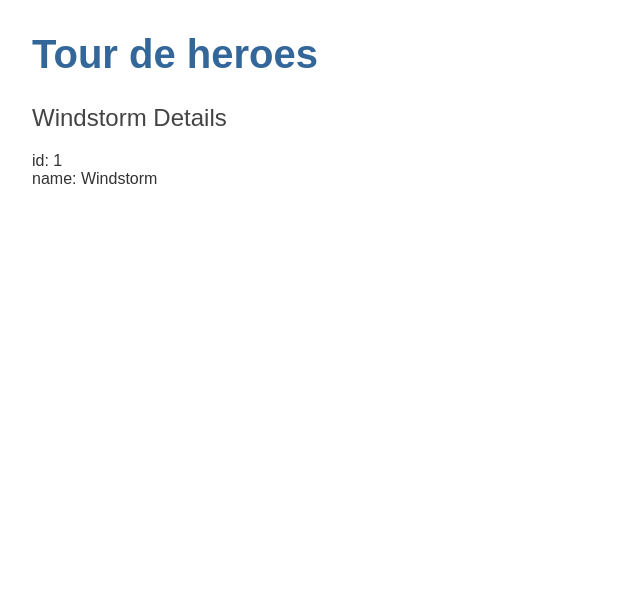
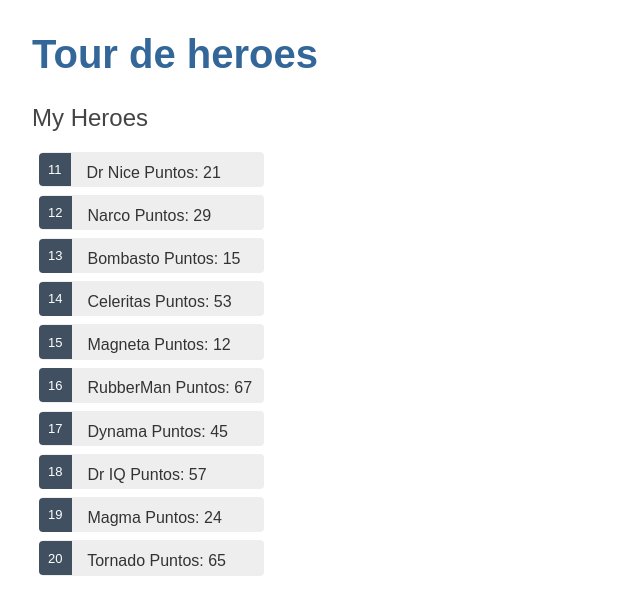
Before and after one commit to LuisGLopez/AngularHeroes, an Angular app: page / in a window 1280 px wide. Shown: the top 614 px of the page, without its empty margins (0-640 px from the left). Built offline with nearby package versions, Linux system fonts and the light colour scheme.

Commit message:
Parte 2 terminada

```diff
--- a/src/app/app.module.ts
+++ b/src/app/app.module.ts
@@ -1,5 +1,6 @@
 import { BrowserModule } from '@angular/platform-browser';
 import { NgModule } from '@angular/core';
+import { FormsModule } from '@angular/forms';
 
 import { AppRoutingModule } from './app-routing.module';
 import { AppComponent } from './app.component';
@@ -12,6 +13,7 @@ import { HeroesComponent } from './heroes/heroes.component';
   ],
   imports: [
     BrowserModule,
+    FormsModule,
     AppRoutingModule
   ],
   providers: [],
--- a/src/app/hero.ts
+++ b/src/app/hero.ts
@@ -1,4 +1,5 @@
 export interface Hero {
     id: number;
     name: string;
+    points: number;
   }
--- a/src/app/heroes/heroes.component.css
+++ b/src/app/heroes/heroes.component.css
@@ -0,0 +1,44 @@
+/* HeroesComponent's private CSS styles */
+.heroes {
+    margin: 0 0 2em 0;
+    list-style-type: none;
+    padding: 0;
+    width: 15em;
+  }
+  .heroes li {
+    cursor: pointer;
+    position: relative;
+    left: 0;
+    background-color: #EEE;
+    margin: .5em;
+    padding: .3em 0;
+    height: 1.6em;
+    border-radius: 4px;
+  }
+  .heroes li:hover {
+    color: #607D8B;
+    background-color: #DDD;
+    left: .1em;
+  }
+  .heroes li.selected {
+    background-color: #CFD8DC;
+    color: white;
+  }
+  .heroes li.selected:hover {
+    background-color: #BBD8DC;
+    color: white;
+  }
+  .heroes .badge {
+    display: inline-block;
+    font-size: small;
+    color: white;
+    padding: 0.8em 0.7em 0 0.7em;
+    background-color:#405061;
+    line-height: 1em;
+    position: relative;
+    left: -1px;
+    top: -4px;
+    height: 1.8em;
+    margin-right: .8em;
+    border-radius: 4px 0 0 4px;
+  }
--- a/src/app/heroes/heroes.component.html
+++ b/src/app/heroes/heroes.component.html
@@ -1,3 +1,26 @@
-<h2>{{hero.name}} Details</h2>
+<!--<h2>{{hero.name | uppercase}} Details</h2>
 <div><span>id: </span>{{hero.id}}</div>
 <div><span>name: </span>{{hero.name}}</div>
+<div><span>points: </span>{{hero.points}}</div>
+-->
+<h2>My Heroes</h2>
+<ul class="heroes">
+  <li *ngFor="let hero of heroes"
+    [class.selected]="hero === selectedHero"
+    (click)="onSelect(hero)">
+    <span class="badge">{{hero.id}}</span> {{hero.name}} <span>Puntos: </span>{{hero.points}}
+  </li>
+</ul>
+
+<div *ngIf="selectedHero">
+
+  <h2>{{selectedHero.name | uppercase}} Details</h2>
+  <div><span>id: </span>{{selectedHero.id}}</div>
+  <div><span>points: </span>{{selectedHero.points}}</div>
+  <div>
+    <label>name:
+      <input [(ngModel)]="selectedHero.name" placeholder="name"/>
+    </label>
+  </div>
+
+</div>
--- a/src/app/heroes/heroes.component.ts
+++ b/src/app/heroes/heroes.component.ts
@@ -1,21 +1,24 @@
 import { Component, OnInit } from '@angular/core';
 import { Hero } from '../hero';
+import { HEROES } from '../mock-heroes';
 
 @Component({
   selector: 'app-heroes',
   templateUrl: './heroes.component.html',
   styleUrls: ['./heroes.component.css']
 })
+
 export class HeroesComponent implements OnInit {
 
-  hero: Hero = {
-    id: 1,
-    name: 'Windstorm'
-  };
+  heroes = HEROES;
+  selectedHero: Hero;
 
   constructor() { }
 
-  ngOnInit(): void {
+  ngOnInit() {
   }
 
+  onSelect(hero: Hero): void {
+    this.selectedHero = hero;
+  }
 }
--- /dev/null
+++ b/src/app/mock-heroes.ts
@@ -0,0 +1,14 @@
+import { Hero } from './hero';
+
+export const HEROES: Hero[] = [
+  { id: 11, name: 'Dr Nice', points: 21 },
+  { id: 12, name: 'Narco', points: 29 },
+  { id: 13, name: 'Bombasto', points: 15 },
+  { id: 14, name: 'Celeritas', points: 53 },
+  { id: 15, name: 'Magneta', points: 12 },
+  { id: 16, name: 'RubberMan', points: 67 },
+  { id: 17, name: 'Dynama', points: 45 },
+  { id: 18, name: 'Dr IQ', points: 57 },
+  { id: 19, name: 'Magma', points: 24 },
+  { id: 20, name: 'Tornado', points: 65 }
+];
```
